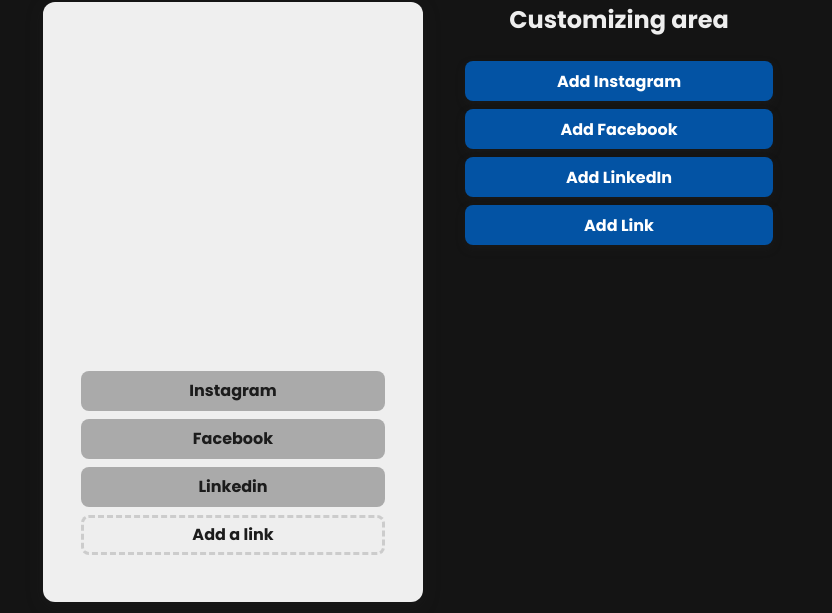
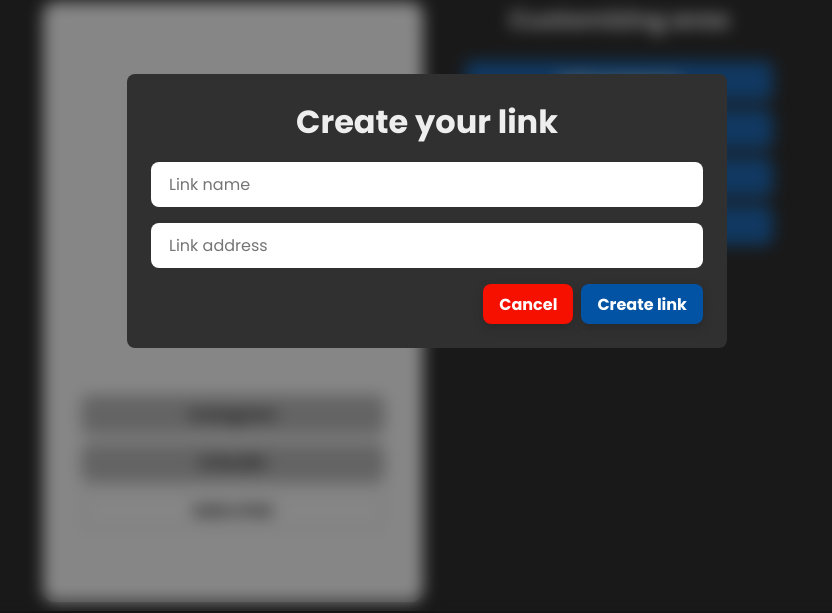
Before and after one commit to gabrielcaamargo/linktreeClone, a React (Vite) app: page /customize in a window 1280 px wide. Shown: the part 189-802 px from the top of the page, without its empty margins (213-1045 px from the left). Built offline with nearby package versions, Linux system fonts and the light colour scheme.

Commit message:
📦 chore: created create link modal

```diff
--- /dev/null
+++ b/src/components/CustomizeModal/index.tsx
@@ -0,0 +1,22 @@
+import { Button } from "../common/Button";
+import { Input } from "../common/Input";
+import { Modal, Overlay } from "./styles";
+
+export default function CustomizeModal() {
+	return (
+		<Overlay>
+			<Modal>
+				<h1>Create your link</h1>
+
+				<Input placeholder="Link name"></Input>
+				<Input placeholder="Link address"></Input>
+
+
+				<div>
+					<Button>Cancel</Button>
+					<Button>Create link</Button>
+				</div>
+			</Modal>
+		</Overlay>
+	);
+}
--- /dev/null
+++ b/src/components/CustomizeModal/styles.ts
@@ -0,0 +1,65 @@
+import styled from "styled-components";
+
+export const Overlay = styled.div`
+  backdrop-filter: blur(8px);
+  background-color: rgba(30, 30, 30, 0.5);
+  width: 100vw;
+  height: 100vh;
+  position: absolute;
+  top: 0;
+  left: 0;
+
+  display: flex;
+  align-items: center;
+  justify-content: center;
+`;
+
+export const Modal = styled.div`
+  background-color: #303030;
+  border-radius: 8px;
+  padding: 24px;
+  display: flex;
+  gap: 16px;
+  flex-direction: column;
+  align-items: center;
+  width: 600px;
+  display: flex;
+
+
+  h1 {
+    font-size: 32px;
+  }
+
+  input {
+    width: 100%;
+  }
+
+  div {
+    display: flex;
+    justify-content: flex-end;
+    width: 100%;
+    gap: 8px;
+
+    button {
+      height: 40px;
+      width: fit-content;
+      cursor: pointer;
+
+      &:first-child {
+        background: #F51000;
+        color: #FFF;
+        transition: all 0.2s ease-in-out;
+
+
+        &:active {
+          filter: brightness(1.2);
+        }
+
+        &:hover {
+          background-color: #870900;
+        }
+      }
+    }
+  }
+
+`;
--- a/src/components/common/Input.ts
+++ b/src/components/common/Input.ts
@@ -7,4 +7,10 @@
   outline: none;
   font-size: 16px;
   width: 80%;
+  transition: all .2s ease-in-out;
+  border: 2px solid transparent;
+
+  &:focus {
+    border: 2px solid ${({theme}) => theme.colors.main};
+  }
 `;
--- a/src/pages/Customize/index.tsx
+++ b/src/pages/Customize/index.tsx
@@ -1,12 +1,24 @@
 import Templates from "../../components/Templates";
-import { Container, StyleTemplate, TemplateWrapper, UserArea, UserLinksContainer, UserTemplateContainer } from "./styles";
+import { Container, StyledLink, StyleTemplate, TemplateWrapper, UserArea, UserLinksContainer, UserTemplateContainer } from "./styles";
 
-import { useContext } from "react";
+import { useContext, useState } from "react";
 import { TemplateContext } from "../../contexts/TemplateContext";
 import { Button } from "../../components/common/Button";
+import CustomizeModal from "../../components/CustomizeModal";
 
 export default function Customize() {
 	const { templateBackground } = useContext(TemplateContext);
+
+	const templateButtons = [
+		{ name: "Instagram", link: "https://instagram.com/gabcamargo"},
+		{ name: "LinkedIn", link: "https://linkedin.com/in/gabcamargo"},
+	];
+
+	const [linkInfo, setLinkInfo] = useState([]);
+
+	function addLink() {
+
+	}
 
 	return (
 		<Container>
@@ -22,12 +34,18 @@
 							<img src="http://lorempixel.com.br/60/60/" />
 						</UserArea>
 
-
 						<UserLinksContainer>
-							<button>Instagram</button>
-							<button>Facebook</button>
-							<button>Linkedin</button>
-							<button>Add a link</button>
+							{templateButtons.map(link => (
+								<StyledLink
+									href={link.link}
+									target="_blank"
+									rel="noreferrer"
+									key={Math.random()}
+								>
+									{link.name}
+								</StyledLink>
+							))}
+							<button onClick={addLink}>Add a link</button>
 						</UserLinksContainer>
 					</UserTemplateContainer>
 				</Templates>
@@ -41,6 +59,7 @@
 
 				</StyleTemplate>
 			</TemplateWrapper>
+			<CustomizeModal />
 		</Container>
 	);
 }
--- a/src/pages/Customize/styles.ts
+++ b/src/pages/Customize/styles.ts
@@ -71,7 +71,11 @@
 `;
 
 export const UserLinksContainer = styled.div`
-    button {
+  display: flex;
+  flex-direction: column;
+  align-items: center;
+
+  button {
     height: 40px;
     width: 80%;
     cursor: pointer;
@@ -83,7 +87,6 @@
     color: #1C1C1C;
     font-size: 16px;
     transition: all .2s ease-in-out;
-
 
     &:hover {
       filter: brightness(0.8);
@@ -97,5 +100,38 @@
       border: 3px dashed #CCC;
       background-color: #EEE;
     }
+
+    a {
+      text-decoration: none;
+      color: inherit;
+    }
   }
 `;
+
+export const StyledLink = styled.a`
+  text-decoration: none;
+  color: inherit;
+  margin: auto;
+  height: 40px;
+  width: 80%;
+  cursor: pointer;
+  margin-bottom: 8px;
+
+  background-color: #aaa;
+  border-radius: 8px;
+  font-weight: bold;
+  color: #1C1C1C;
+  font-size: 16px;
+  transition: all .2s ease-in-out;
+  display: flex;
+  align-items: center;
+  justify-content: center;
+
+  &:hover {
+    filter: brightness(0.8);
+  }
+
+  &:active {
+    filter: brightness(1.2);
+  }
+`;
```
